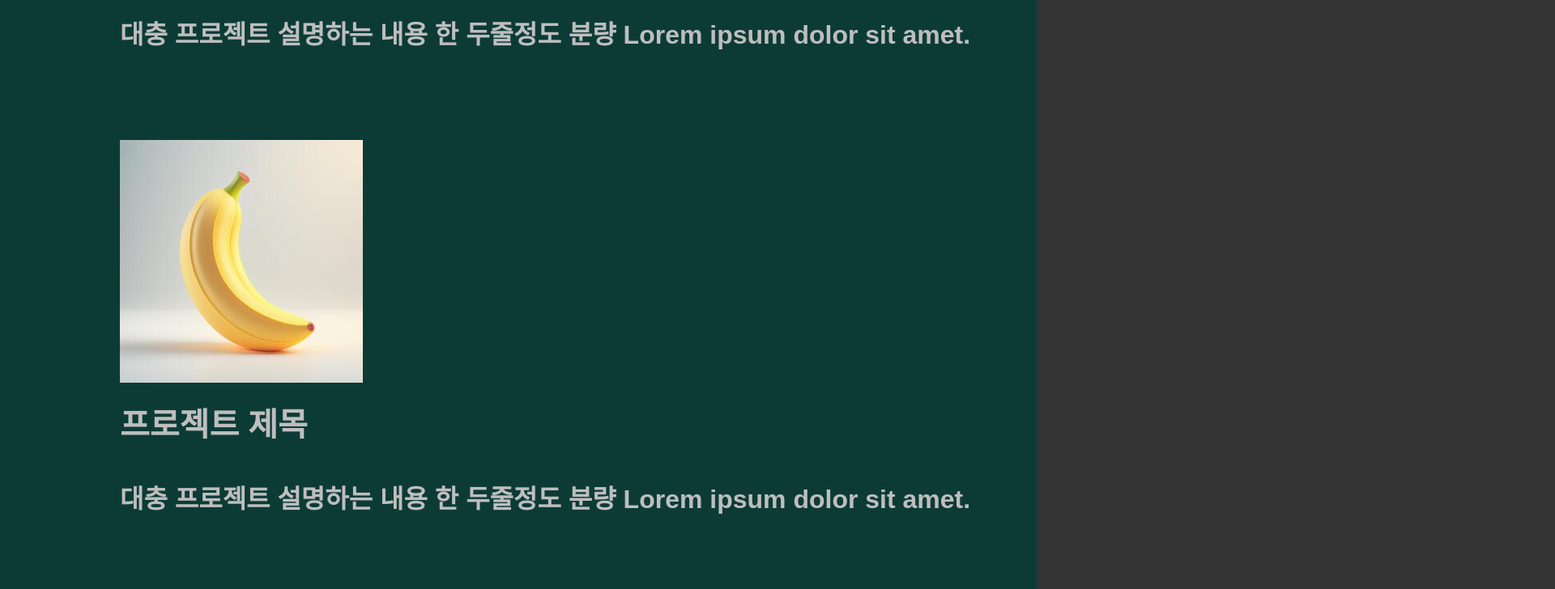
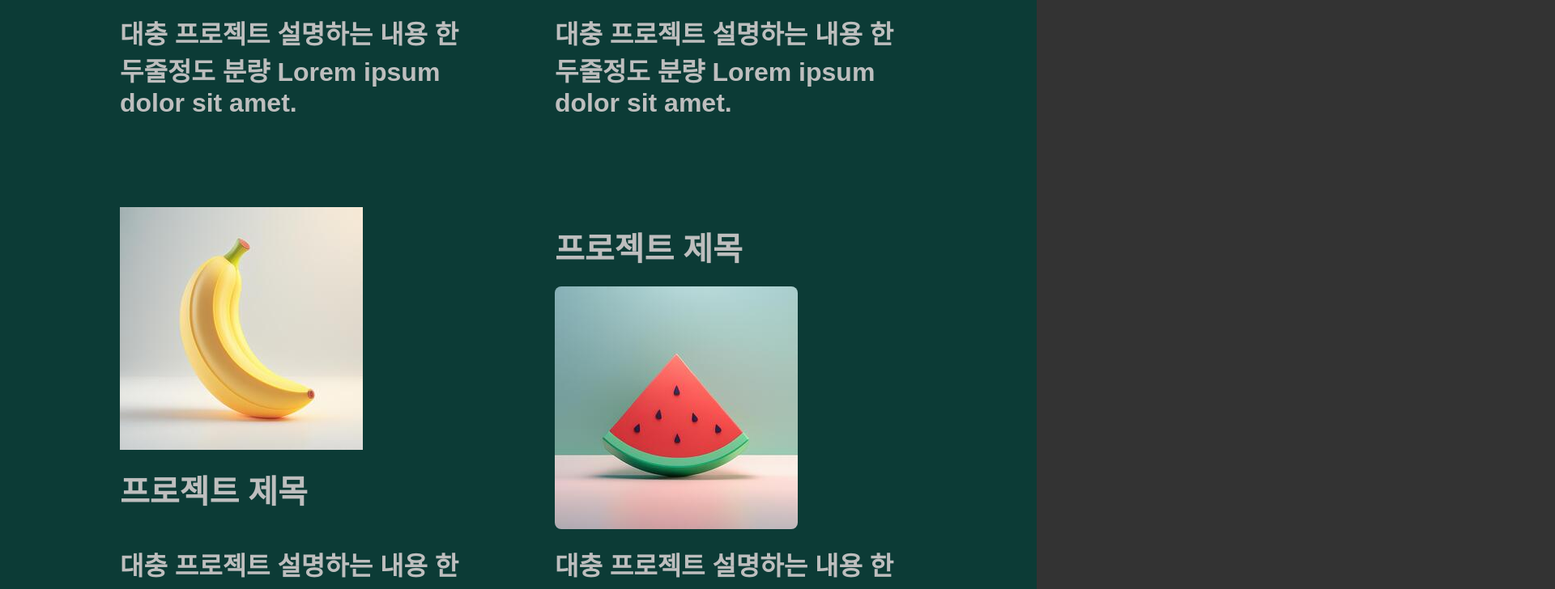
Before and after one commit to grave0718/my-project, a website: page src/artwork/index.html in a window 1280 px wide. Shown: the part 593-1321 px from the top of the page at 81% size, 1920 px wide, since content can reach past the window. Drawn offline with Linux system fonts and the light colour scheme; a web font is replaced by a local one.

Commit message:
4th-upload

```diff
--- a/src/artwork/style/style.scss
+++ b/src/artwork/style/style.scss
@@ -104,10 +104,10 @@ body {
   // border-radius: 40px;
 }
 .img {
-  min-width: 300px;
+  // min-width: 300px;
 }
 .gridbox {
-  grid-template-columns: repeat(2, minmax(3580250px, 500px));
+  grid-template-columns: repeat(2, minmax(200px, 500px));
   display: grid;
   gap: 20px;
   width: 80%;
```
Also changed, not shown: src/artwork/style/style.css.
